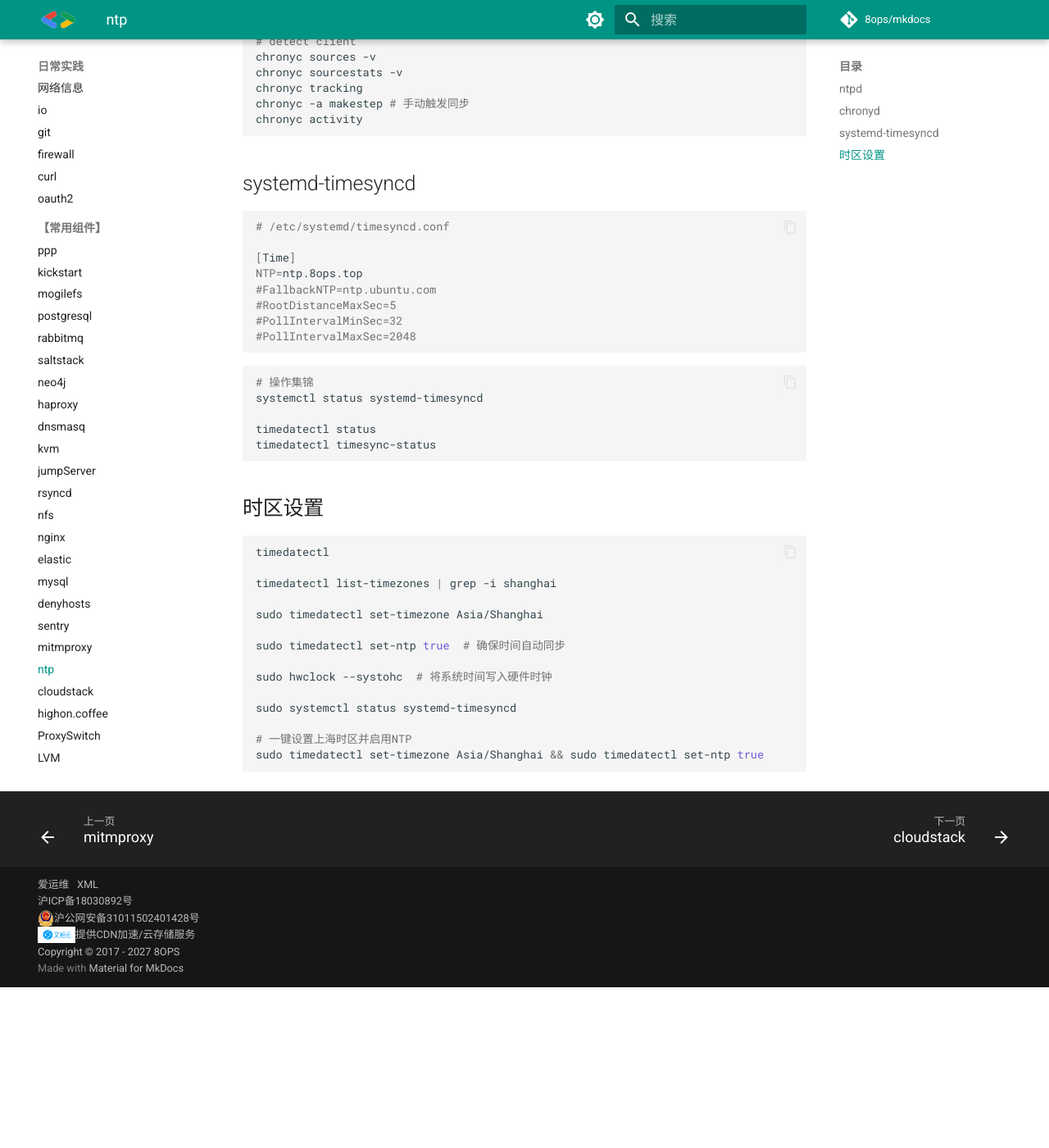
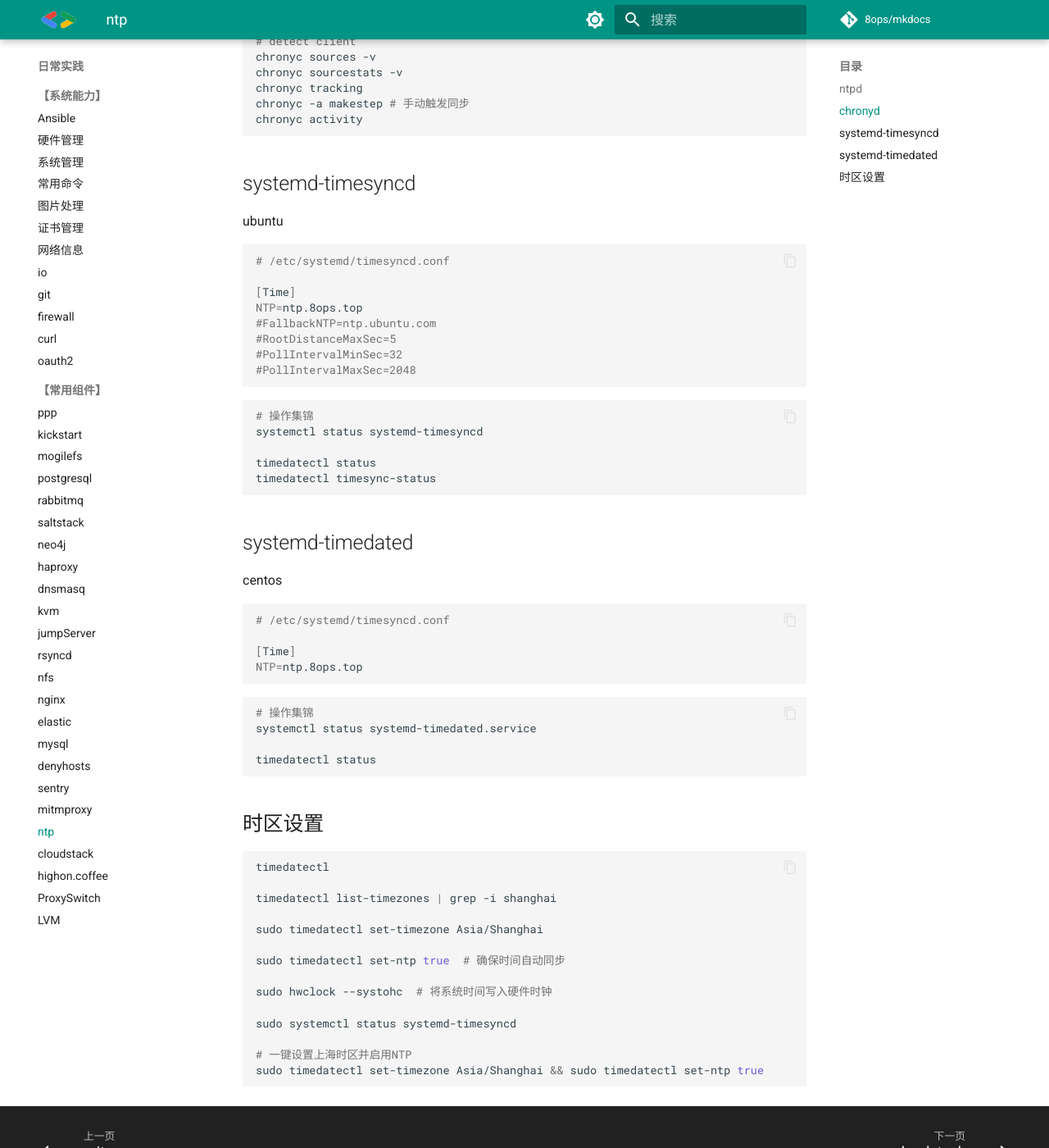
Before and after one commit to 8ops/mkdocs, an MkDocs documentation site: the page built from docs/daily/53-ntp.md, in a window 1280 px wide and 1400 px high, scrolled down 2575 px. Shown: the whole window at 82% size. Built offline with MkDocs 1.6.1 and Material for MkDocs 9.7.7, drawn with Linux system fonts in a browser that asks for light colours; comment, search, counter and statistics services are not loaded; before the commit the page ends 3779 px from its top, so only the background shows below that.

Commit message:
add ntp for centos

````diff
--- a/docs/daily/53-ntp.md
+++ b/docs/daily/53-ntp.md
@@ -144,6 +144,8 @@ chronyc activity
 
 ## systemd-timesyncd
 
+ubuntu
+
 ```bash
 # /etc/systemd/timesyncd.conf
 
@@ -165,6 +167,28 @@ timedatectl status
 timedatectl timesync-status
 ```
 
+## systemd-timedated
+
+centos
+
+```bash
+# /etc/systemd/timesyncd.conf
+
+[Time]
+NTP=ntp.8ops.top
+```
+
+
+
+```bash
+# 操作集锦
+systemctl status systemd-timedated.service
+
+timedatectl status
+```
+
+
+
 
 
 ## 时区设置
````
